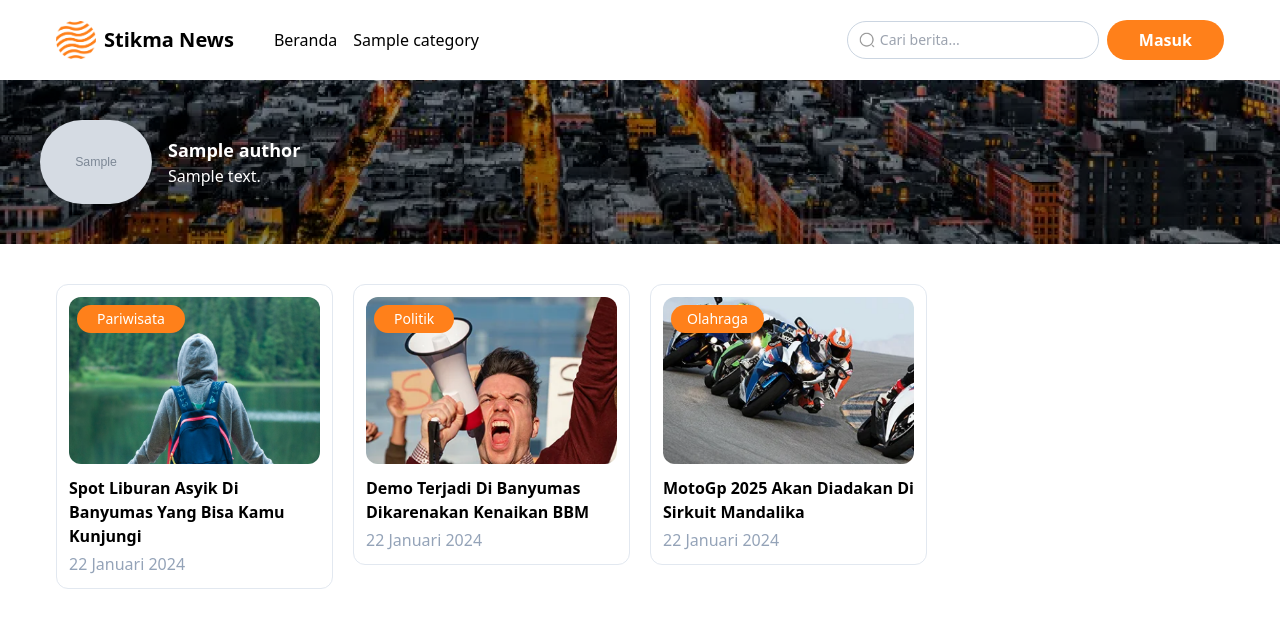
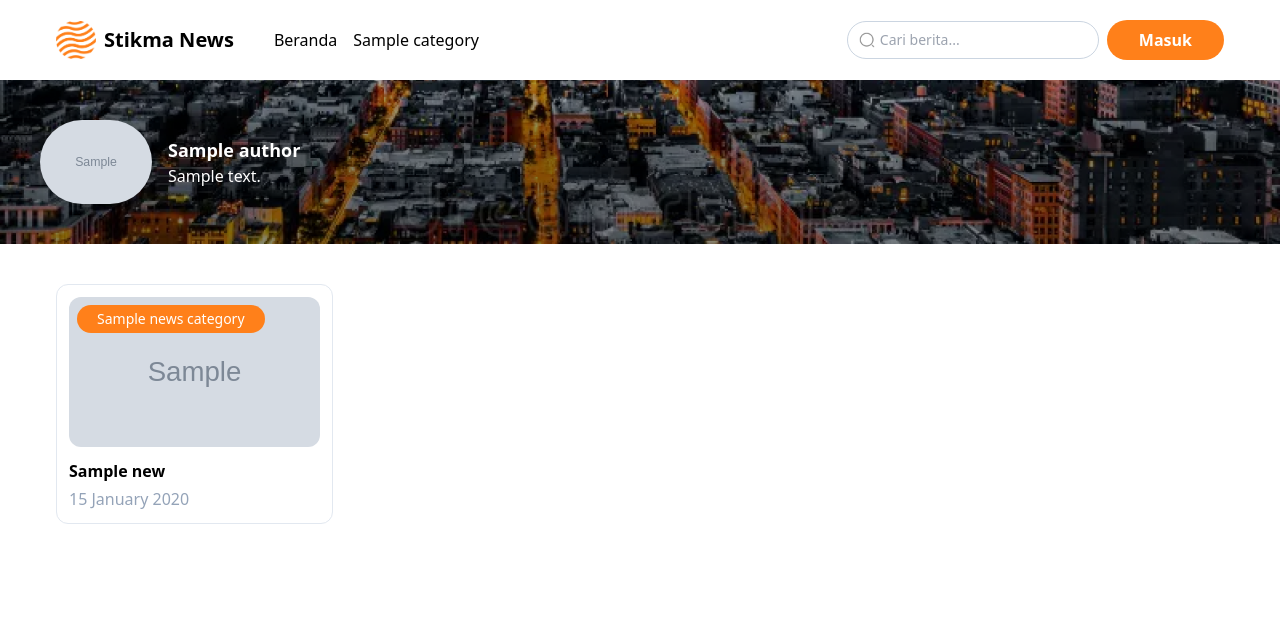
Before and after one commit to IrnandaNanda/NewS, a Laravel app: template resources/views/pages/author/show.blade.php in a window 1280 px wide. Shown: the top 628 px of the page. Run offline with Laravel 12, Linux system fonts and the light colour scheme; the template is opened without the code that fills it: most values are stand-ins (such as "Sample title", 1, 10 or a date in 2020); grey boxes marked "Sample" are stand-in pictures.

Commit message:
Detail Author Page

```diff
--- a/resources/views/pages/author/show.blade.php
+++ b/resources/views/pages/author/show.blade.php
@@ -4,8 +4,10 @@
 
 @section('content')
     <!-- Author -->
-    <div class="flex gap-4 items-center mb-10 text-white p-10 bg-cover" style="background-image: url('{{ asset('assets/img/bg-profile.png') }}');">
-        <img src="{{ route('author.private', ['filename' => $author->avatar]) }}" alt="profile" class="rounded-full max-w-28 ">
+    <div class="flex gap-4 items-center mb-10 text-white p-10 bg-cover"
+        style="background-image: url('{{ asset('assets/img/bg-profile.png') }}');">
+        <img src="{{ route('author.private', ['filename' => $author->avatar]) }}" alt="profile"
+            class="rounded-full max-w-28 ">
         <div class="">
             <p class="font-bold text-lg">{{ $author->name }}</p>
             <p>{{ $author->bio }}</p>
@@ -15,36 +17,20 @@
     <!-- Berita -->
     <div class=" flex flex-col gap-5 px-4 lg:px-14">
         <div class="grid sm:grid-cols-1 gap-5 lg:grid-cols-4">
-            <a href="detail-MotoGp.html">
-                <div
-                    class="border border-slate-200 p-3 rounded-xl hover:border-primary hover:cursor-pointer transition duration-300 ease-in-out">
-                    <div class="bg-primary text-white rounded-full w-fit px-5 py-1 font-normal ml-2 mt-2 text-sm absolute">
-                        Pariwisata</div>
-                    <img src="img/Berita-Liburan.png" alt="" class="w-full rounded-xl mb-3">
-                    <p class="font-bold text-base mb-1">Spot Liburan Asyik Di Banyumas Yang Bisa Kamu Kunjungi</p>
-                    <p class="text-slate-400">22 Januari 2024</p>
-                </div>
-            </a>
-            <a href="detail-MotoGp.html">
-                <div
-                    class="border border-slate-200 p-3 rounded-xl hover:border-primary hover:cursor-pointer transition duration-300 ease-in-out">
-                    <div class="bg-primary text-white rounded-full w-fit px-5 py-1 font-normal ml-2 mt-2 text-sm absolute">
-                        Politik</div>
-                    <img src="img/Berita-Demo.png" alt="" class="w-full rounded-xl mb-3">
-                    <p class="font-bold text-base mb-1">Demo Terjadi Di Banyumas <br>Dikarenakan Kenaikan BBM</p>
-                    <p class="text-slate-400">22 Januari 2024</p>
-                </div>
-            </a>
-            <a href="detail-MotoGp.html">
-                <div
-                    class="border border-slate-200 p-3 rounded-xl hover:border-primary hover:cursor-pointer transition duration-300 ease-in-out">
-                    <div class="bg-primary text-white rounded-full w-fit px-4 py-1 font-normal ml-2 mt-2 text-sm absolute">
-                        Olahraga</div>
-                    <img src="img/Berita-Motor.png" alt="" class="w-full rounded-xl mb-3">
-                    <p class="font-bold text-base mb-1">MotoGp 2025 Akan Diadakan Di <br>Sirkuit Mandalika</p>
-                    <p class="text-slate-400">22 Januari 2024</p>
-                </div>
-            </a>
+            @foreach ($author->news as $news)
+                <a href="{{ route('news.show', $news->slug) }}">
+                    <div
+                        class="border border-slate-200 p-3 rounded-xl hover:border-primary hover:cursor-pointer transition duration-300 ease-in-out" style="height: 100%">
+                        <div
+                            class="bg-primary text-white rounded-full w-fit px-5 py-1 font-normal ml-2 mt-2 text-sm absolute">
+                            {{ $news->newsCategory->title }}
+                        </div>
+                        <img src="{{ route('news.private', ['filename' => $news->thumbnail]) }}" alt="" class="w-full rounded-xl mb-3" style="height: 150px; object-fit: cover;">
+                        <p class="font-bold text-base mb-1">{{ $news->title }}</p>
+                        <p class="text-slate-400">{{ \Carbon\Carbon::parse($news->created_at)->format('d F Y') }}</p>
+                    </div>
+                </a>
+            @endforeach
         </div>
     </div>
 @endsection
```
